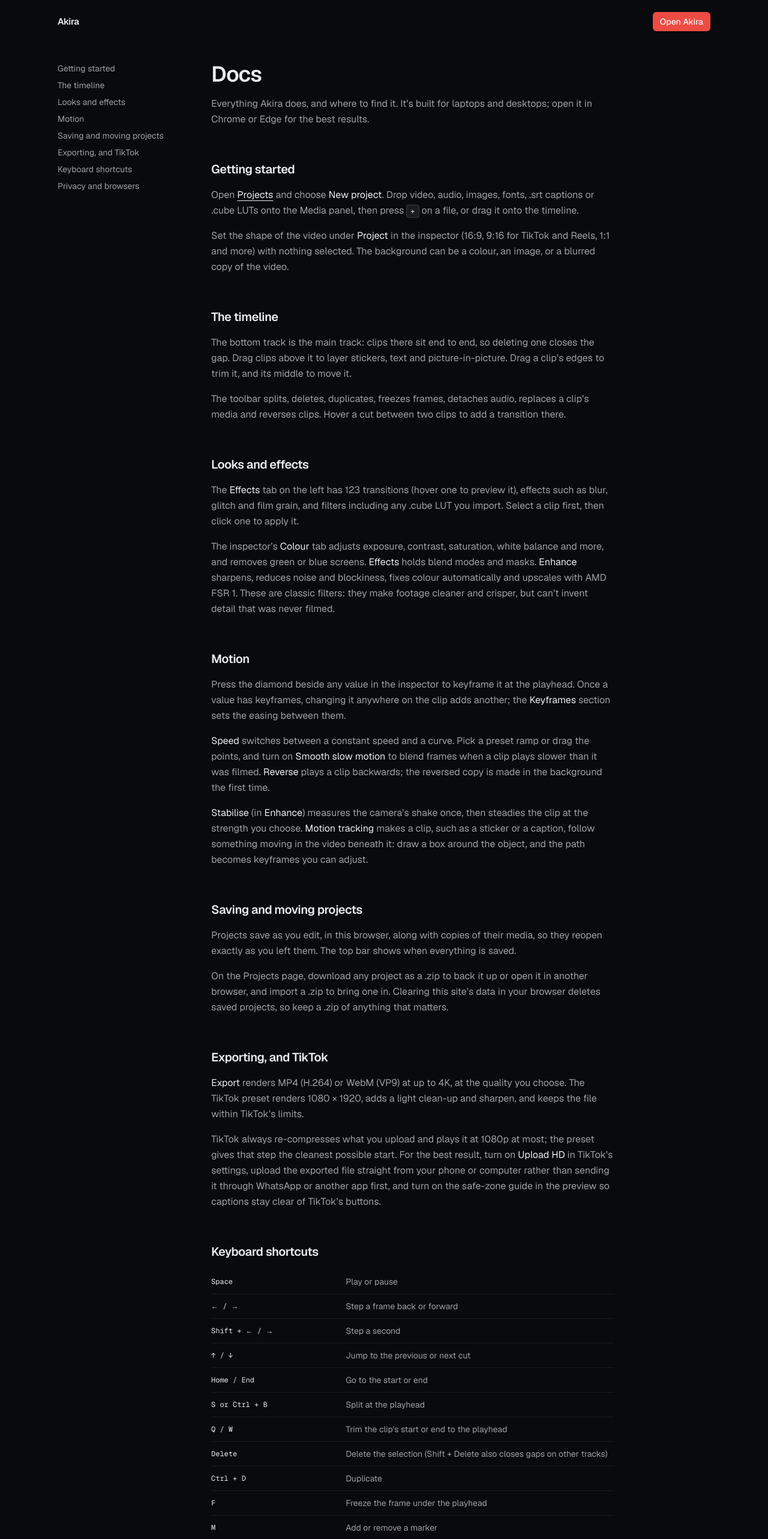
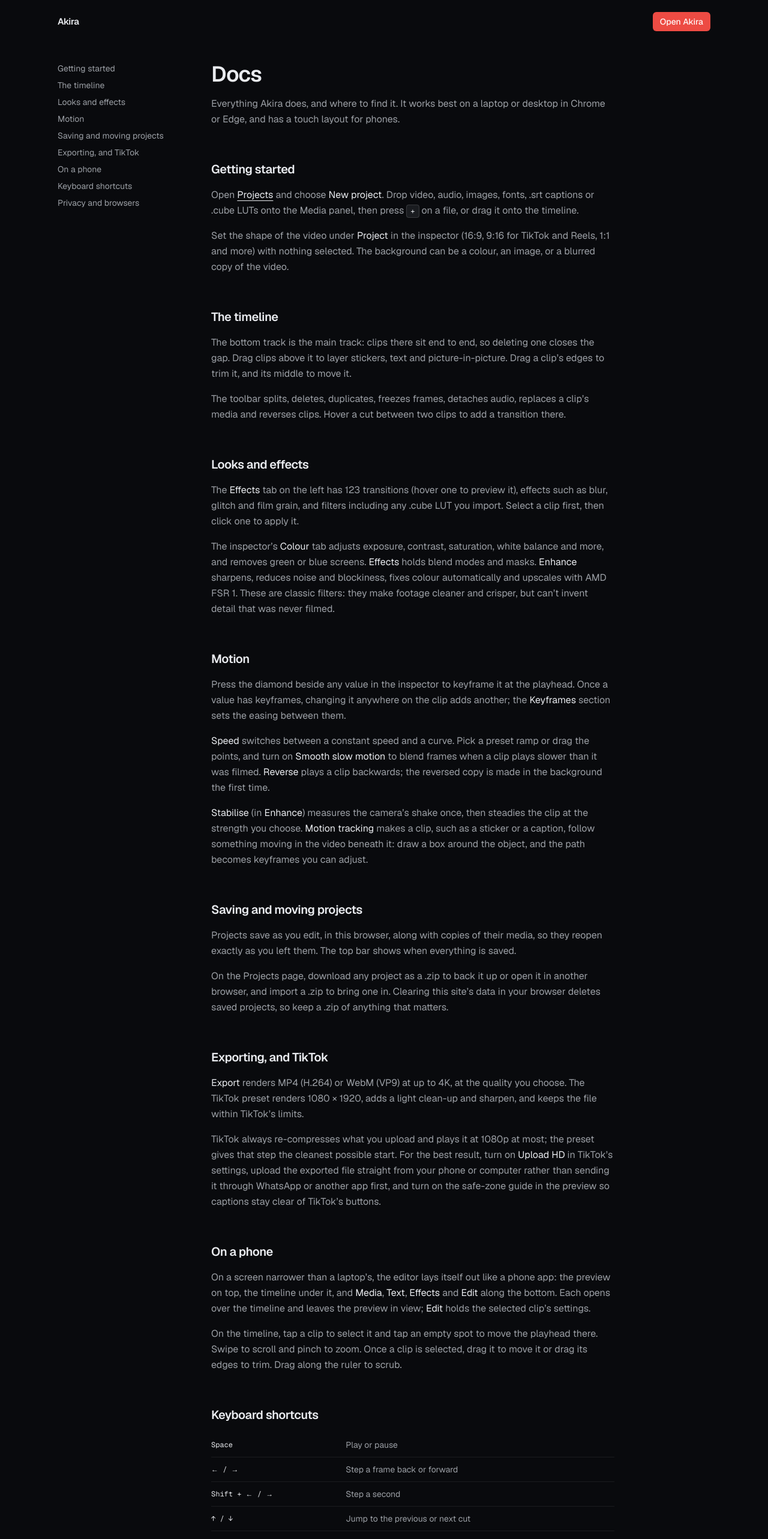
Before and after one commit to Olaosebikancodes/Akira, a Next.js app in the folder apps/web/: page /docs in a window 1280 px wide. Shown: the top 2565 px of the page at 60% size. Built offline with nearby package versions, Linux system fonts and the light colour scheme.

Commit message:
Document the phone layout

```diff
--- a/apps/web/src/app/docs/page.tsx
+++ b/apps/web/src/app/docs/page.tsx
@@ -35,6 +35,7 @@
   ["motion", "Motion"],
   ["saving", "Saving and moving projects"],
   ["export", "Exporting, and TikTok"],
+  ["phone", "On a phone"],
   ["shortcuts", "Keyboard shortcuts"],
   ["privacy", "Privacy and browsers"],
 ] as const;
@@ -70,8 +71,8 @@
         <main className="max-w-2xl">
           <h1 className="text-4xl font-semibold tracking-tight">Docs</h1>
           <p className="mt-4 text-pretty leading-relaxed text-muted">
-            Everything Akira does, and where to find it. It’s built for laptops and desktops; open it in Chrome or Edge for the
-            best results.
+            Everything Akira does, and where to find it. It works best on a laptop or desktop in Chrome or Edge, and has a
+            touch layout for phones.
           </p>
 
           <Section id="start" title="Getting started">
@@ -151,6 +152,18 @@
             </p>
           </Section>
 
+          <Section id="phone" title="On a phone">
+            <p>
+              On a screen narrower than a laptop’s, the editor lays itself out like a phone app: the preview on top, the timeline
+              under it, and <em>Media</em>, <em>Text</em>, <em>Effects</em> and <em>Edit</em> along the bottom. Each opens over
+              the timeline and leaves the preview in view; <em>Edit</em> holds the selected clip’s settings.
+            </p>
+            <p>
+              On the timeline, tap a clip to select it and tap an empty spot to move the playhead there. Swipe to scroll and pinch to
+              zoom. Once a clip is selected, drag it to move it or drag its edges to trim. Drag along the ruler to scrub.
+            </p>
+          </Section>
+
           <Section id="shortcuts" title="Keyboard shortcuts">
             <table className="w-full text-left text-sm">
               <thead className="sr-only">
--- a/apps/web/src/app/page.tsx
+++ b/apps/web/src/app/page.tsx
@@ -84,7 +84,7 @@
                 Read the docs
               </Link>
             </div>
-            <p className="text-xs text-subtle">Works best in Chrome or Edge on a laptop or desktop.</p>
+            <p className="text-xs text-subtle">Works best in Chrome or Edge on a laptop or desktop. Phones get a touch layout.</p>
           </div>
           <TimelineArt />
         </section>
```
Also changed, not shown: 2 other files (tests, documents, lock files or other folders).
